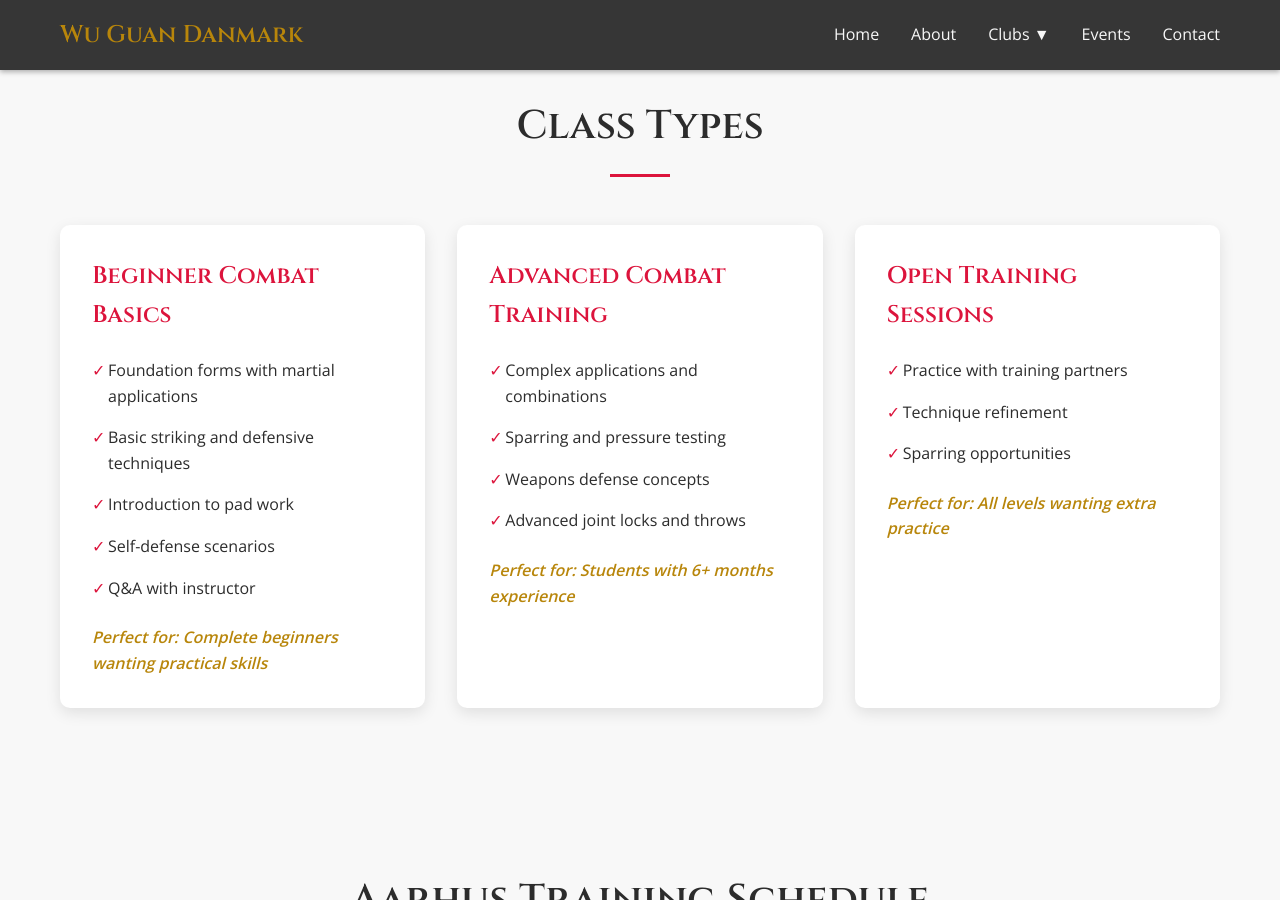
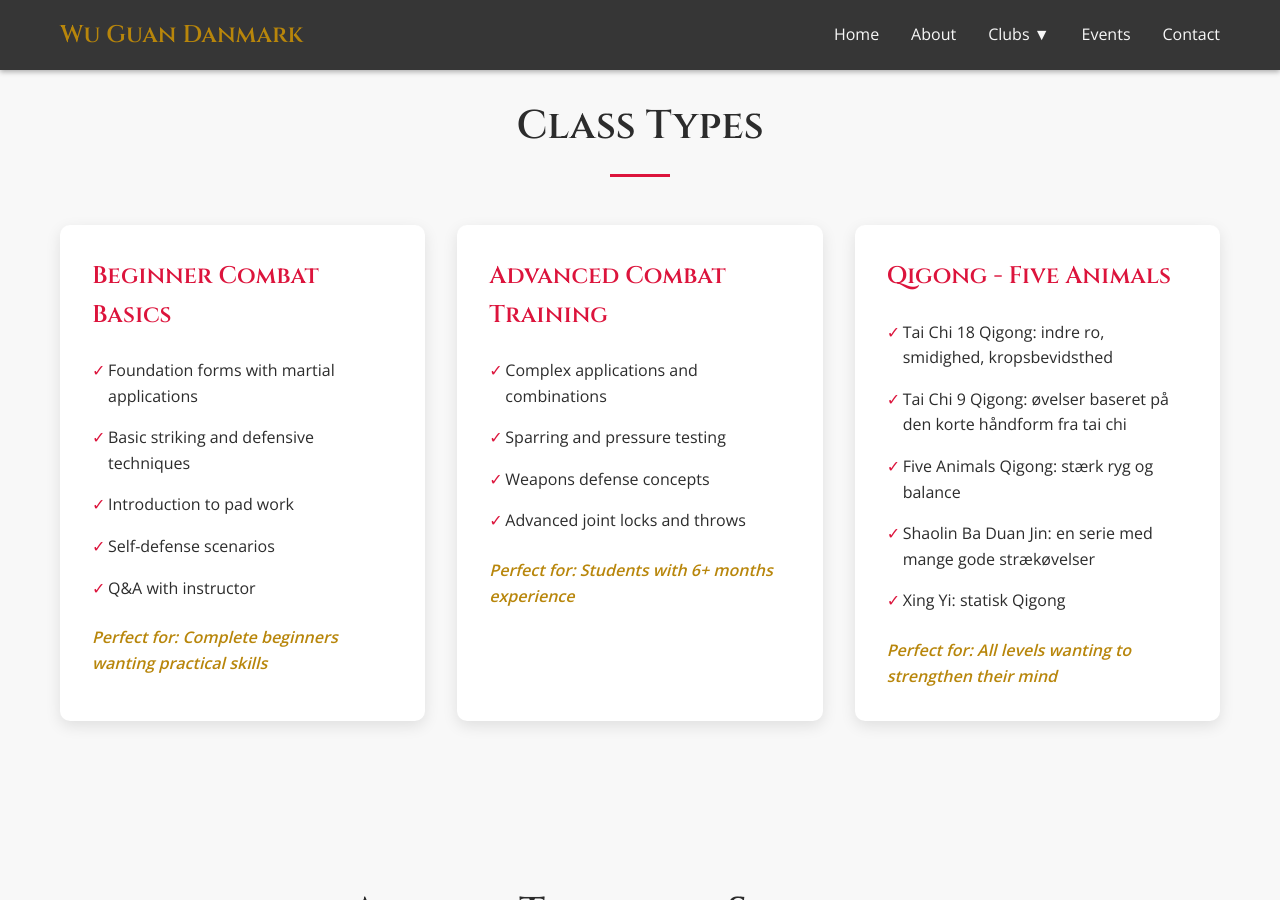
Before and after one commit to miniwolf/miniwolf.github.io, a Jekyll site: the page built from aarhus.html, in a window 1280 px wide and 900 px high, scrolled down 3261 px. Built offline with Jekyll 4.4.1, drawn with Linux system fonts in a browser that asks for light colours.

Commit message:
Convert classes to data

```diff
--- /dev/null
+++ b/_data/classes.yml
@@ -0,0 +1,40 @@
+beginner:
+  name: Beginner Combat Basics
+  descriptions: [
+    "Foundation forms with martial applications",
+    "Basic striking and defensive techniques",
+    "Introduction to pad work",
+    "Self-defense scenarios",
+    "Q&A with instructor",
+  ]
+  perfect-for: Complete beginners wanting practical skills
+
+advanced:
+  name: Advanced Combat Training
+  descriptions: [
+    "Complex applications and combinations",
+    "Sparring and pressure testing",
+    "Weapons defense concepts",
+    "Advanced joint locks and throws",
+  ]
+  perfect-for: Students with 6+ months experience
+
+open:
+  name: Open Training Sessions
+  descriptions: [
+    "Practice with training partners",
+    "Technique refinement",
+    "Sparring opportunities",
+  ]
+  perfect-for: All levels wanting extra practice
+
+qigong:
+  name: Qigong - Five Animals
+  descriptions: [
+    "Tai Chi 18 Qigong: indre ro, smidighed, kropsbevidsthed",
+    "Tai Chi 9 Qigong: øvelser baseret på den korte håndform fra tai chi",
+    "Five Animals Qigong: stærk ryg og balance",
+    "Shaolin Ba Duan Jin: en serie med mange gode strækøvelser",
+    "Xing Yi: statisk Qigong",
+  ]
+  perfect-for: All levels wanting to strengthen their mind
--- a/_layouts/club.html
+++ b/_layouts/club.html
@@ -82,38 +82,16 @@
         <div class="container">
             <h2 class="section-title">Class Types</h2>
             <div class="class-cards">
+                {% for class_type in page.classtypes %}
+                {% assign class = site.data.classes[class_type] %}
                 <div class="class-card">
-                    <h3>Beginner Combat Basics</h3>
+                    <h3>{{ class.name }}</h3>
                     <ul>
-                        <li>Foundation forms with martial applications</li>
-                        <li>Basic striking and defensive techniques</li>
-                        <li>Introduction to pad work</li>
-                        <li>Self-defense scenarios</li>
-                        <li>Q&A with instructor</li>
+                        {% for desc in class.descriptions %} <li>{{desc}}</li> {% endfor %}
                     </ul>
-                    <p class="class-perfect">Perfect for: Complete beginners wanting practical skills</p>
+                    <p class="class-perfect">Perfect for: {{ class.perfect-for }}</p>
                 </div>
-
-                <div class="class-card">
-                    <h3>Advanced Combat Training</h3>
-                    <ul>
-                        <li>Complex applications and combinations</li>
-                        <li>Sparring and pressure testing</li>
-                        <li>Weapons defense concepts</li>
-                        <li>Advanced joint locks and throws</li>
-                    </ul>
-                    <p class="class-perfect">Perfect for: Students with 6+ months experience</p>
-                </div>
-
-                <div class="class-card">
-                    <h3>Open Training Sessions</h3>
-                    <ul>
-                        <li>Practice with training partners</li>
-                        <li>Technique refinement</li>
-                        <li>Sparring opportunities</li>
-                    </ul>
-                    <p class="class-perfect">Perfect for: All levels wanting extra practice</p>
-                </div>
+                {% endfor %}
             </div>
         </div>
     </section>
--- a/aarhus.html
+++ b/aarhus.html
@@ -43,4 +43,9 @@
 interests:
   - Tai Chi
   - Qigong
+
+classtypes:
+  - beginner
+  - advanced
+  - qigong
 ---
```
Also changed, not shown: lyngby.html (+10 -8 lines).
